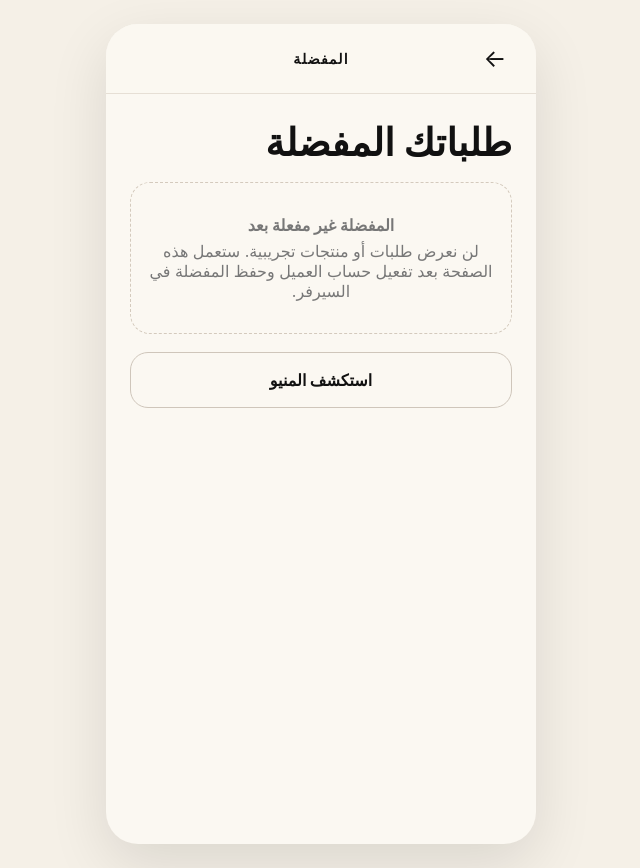
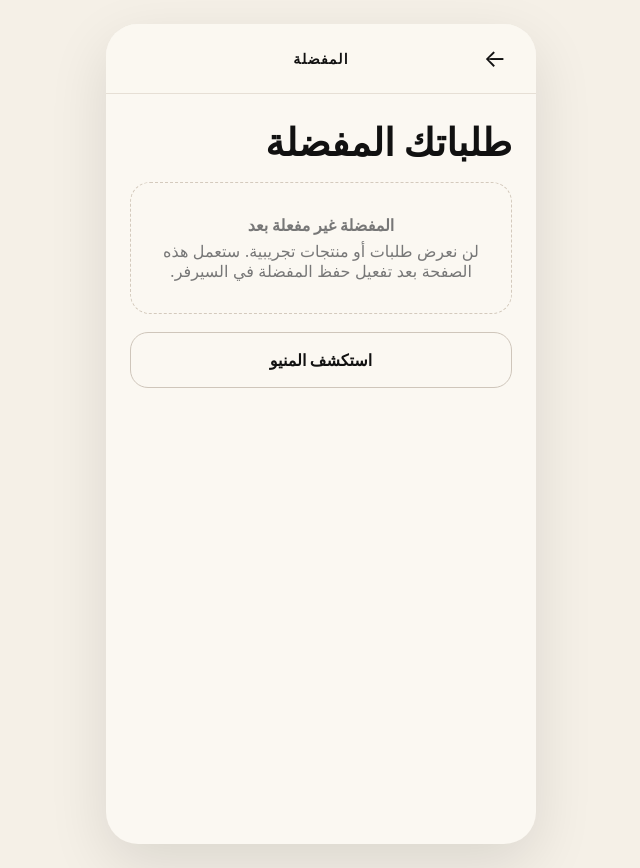
Before and after one commit to westRegion-gif/saleh-order-ahead, a Next.js app in the folder lmtd/apps/customer/: page /favorites in a window 1280 px wide. Shown: the whole page, without its empty margins (319-959 px from the left). Built offline with nearby package versions, Linux system fonts and the light colour scheme; no server answers.

Commit message:
Localize favorites placeholder

```diff
--- a/lmtd/apps/customer/app/favorites/page.tsx
+++ b/lmtd/apps/customer/app/favorites/page.tsx
@@ -1,17 +1,22 @@
+'use client';
+
 import Link from 'next/link';
 import { AppScreen, Header } from '../_components';
+import { useLanguage } from '../_language';
 
 export default function Favorites() {
+  const { language, dir } = useLanguage();
+  const ar = language === 'ar';
   return (
     <AppScreen>
-      <Header title="المفضلة" back="/profile" />
-      <div className="content" dir="rtl">
-        <h1>طلباتك المفضلة</h1>
+      <Header title="المفضلة" titleEn="Favorites" back="/profile" />
+      <div className="content" dir={dir}>
+        <h1>{ar ? 'طلباتك المفضلة' : 'Your favorites'}</h1>
         <div className="emptyState">
-          <b>المفضلة غير مفعلة بعد</b>
-          <span>لن نعرض طلبات أو منتجات تجريبية. ستعمل هذه الصفحة بعد تفعيل حساب العميل وحفظ المفضلة في السيرفر.</span>
+          <b>{ar ? 'المفضلة غير مفعلة بعد' : 'Favorites are not enabled yet'}</b>
+          <span>{ar ? 'لن نعرض طلبات أو منتجات تجريبية. ستعمل هذه الصفحة بعد تفعيل حفظ المفضلة في السيرفر.' : 'We will not show fake products or orders. This page will become available once favorites are stored on the server.'}</span>
         </div>
-        <Link className="outlineCta" href="/menu">استكشف المنيو</Link>
+        <Link className="outlineCta" href="/menu">{ar ? 'استكشف المنيو' : 'Explore the menu'}</Link>
       </div>
     </AppScreen>
   );
```
